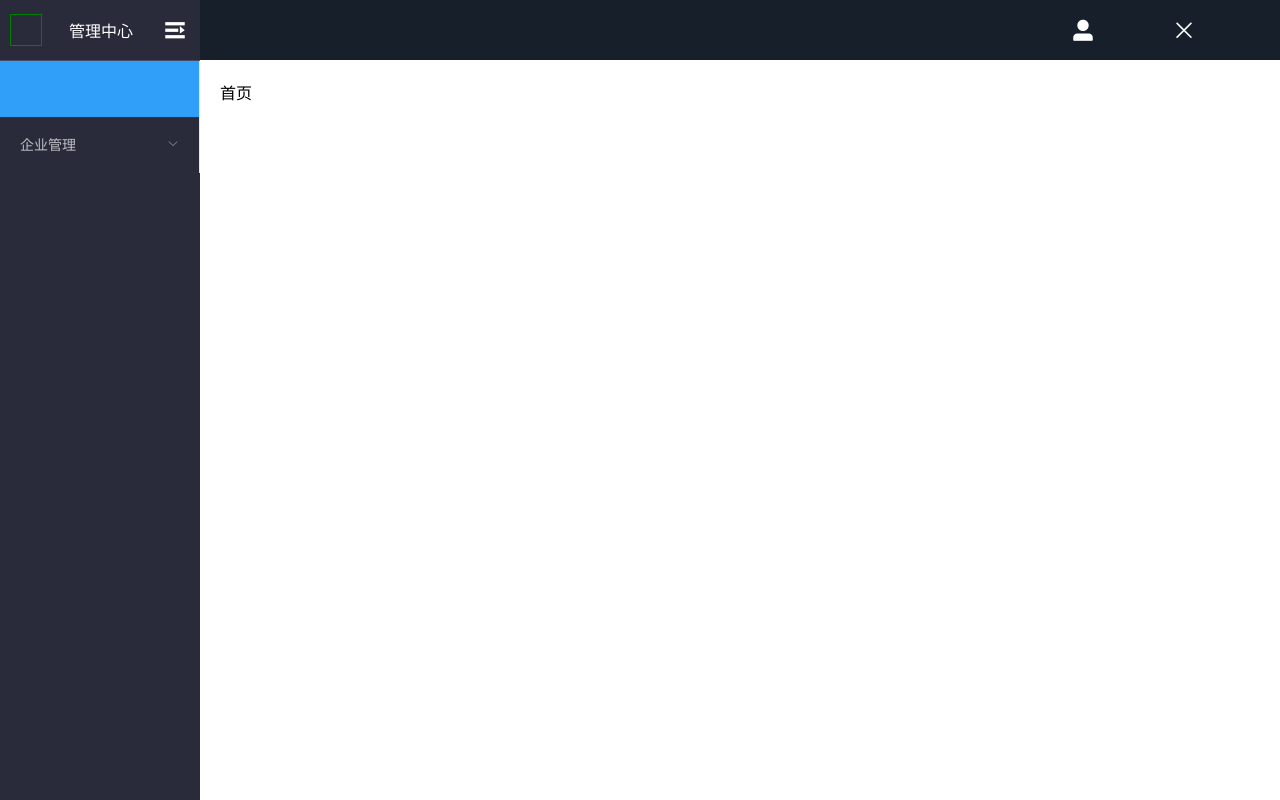
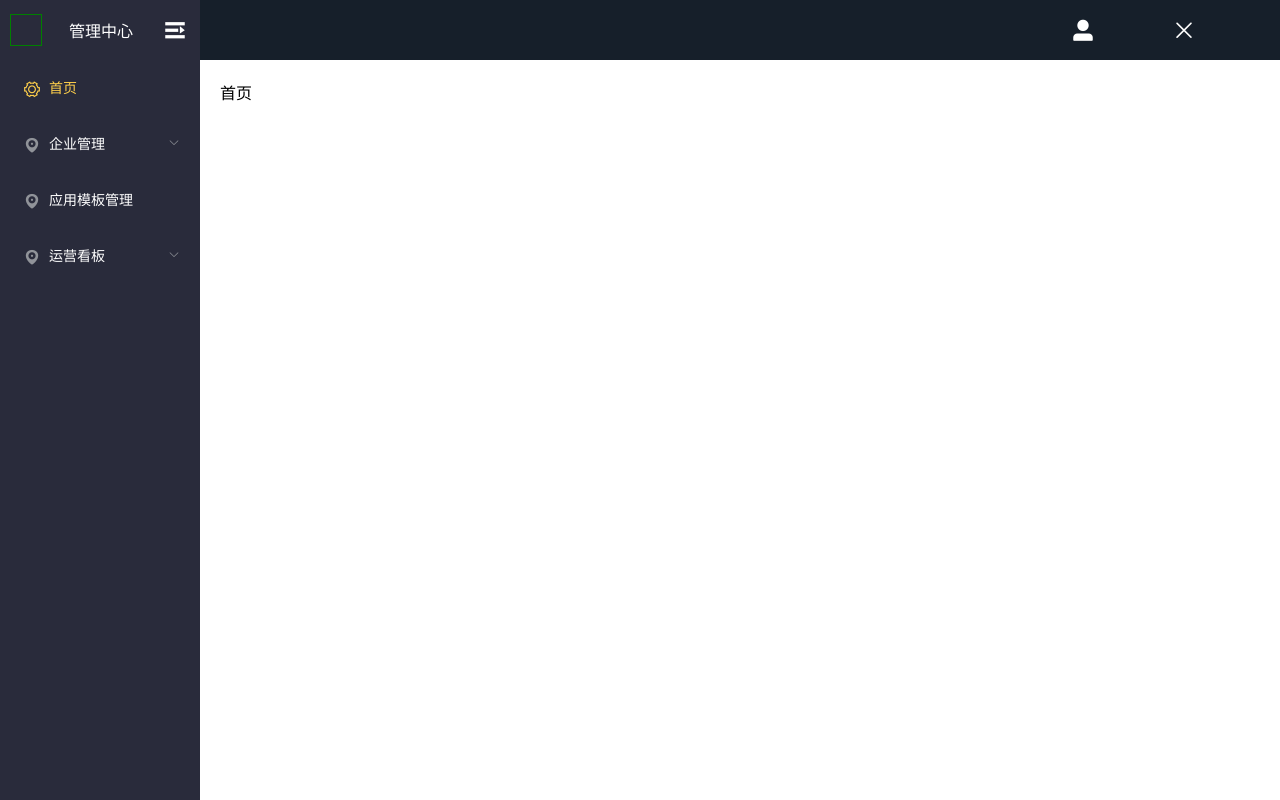
Before and after one commit to XXLPREEDOM/operate-a, a Vue app: page /admin/HomePage in a window 1280 px wide. Built offline with nearby package versions, Linux system fonts and the light colour scheme.

Commit message:
新版siderbar

```diff
--- a/src/components/Container.vue
+++ b/src/components/Container.vue
@@ -20,7 +20,7 @@
 <script>
 import Header from './layout/Header'
 import Main from './Main'
-import NavBar from './layout/NavBar'
+import NavBar from './layout/siderBar'
 export default {
   name: 'Container',
   components: { Header, Main, NavBar },
@@ -48,5 +48,7 @@ export default {
   background: #292b3b;
   color: #333;
   /* text-align: center; */
+  box-sizing: border-box;
+  overflow: hidden;
 }
 </style>
--- /dev/null
+++ b/src/components/layout/siderBar.vue
@@ -0,0 +1,74 @@
+<!-- -->
+<template>
+  <div>
+    <el-col :span="12">
+      <el-menu
+        :default-active="this.$route.path"
+        class="el-menu-vertical-demo"
+        background-color="#292b3b"
+        text-color="#fff"
+        active-text-color="#ffd04b"
+        router
+      >
+        <el-menu-item index="/HomePage">
+          <i class="el-icon-setting"></i>
+          <span slot="title">首页</span>
+        </el-menu-item>
+
+        <el-submenu index="/EnterpriseMange">
+          <template slot="title">
+            <i class="el-icon-location"></i>
+            <span>企业管理</span>
+          </template>
+          <el-menu-item index="/EnterpriseMange/EnterpriseMgt">企业信息</el-menu-item>
+          <el-menu-item index="/EnterpriseMange/EnterpriseUser">企业用户</el-menu-item>
+          <el-menu-item index="/EnterpriseMange/EnterpriseApplication">企业应用</el-menu-item>
+        </el-submenu>
+
+        <el-menu-item index="3">
+            <i class="el-icon-location"></i>
+            <span>应用模板管理</span>
+        </el-menu-item>
+
+        <el-submenu index="4">
+          <template slot="title">
+            <i class="el-icon-location"></i>
+            <span>运营看板</span>
+          </template>
+          <el-menu-item index="">管理员日志</el-menu-item>
+        </el-submenu>
+
+      </el-menu>
+    </el-col>
+  </div>
+</template>
+
+<script>
+export default {
+  name: '',
+  components: {},
+  props: {},
+  data () {
+    return {
+
+    }
+  },
+  created () {},
+  mounted () {},
+  activited () {},
+  update () {},
+  beforeRouteUpdate () {},
+  methods: {
+
+  },
+  filter: {},
+  computed: {},
+  watch: {}
+}
+</script>
+
+<style scoped>
+.el-menu {
+  width: 200px;
+}
+</style>
```
